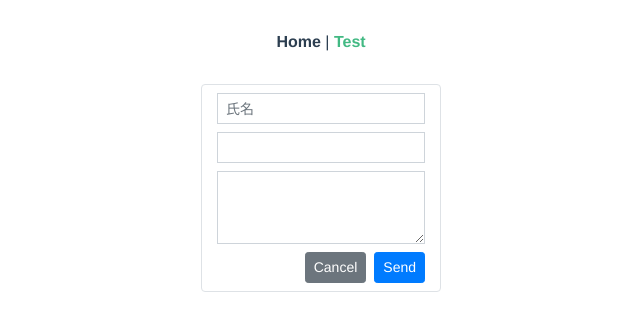
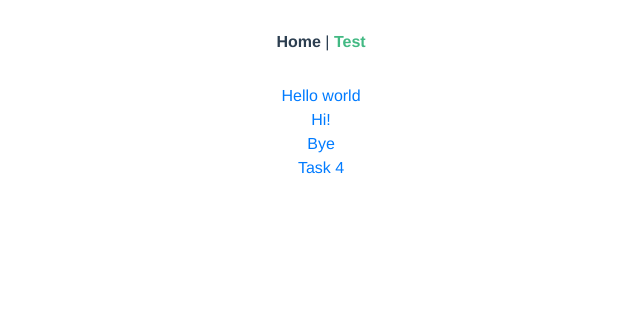
Before and after one commit to uguisu-an/vue-chat, a Vue app: page /test in a window 1280 px wide. Shown: the top 330 px of the page, without its empty margins (319-959 px from the left). Built offline with nearby package versions, Linux system fonts and the light colour scheme.

Commit message:
モーダル出した

```diff
--- a/src/views/TestPage.vue
+++ b/src/views/TestPage.vue
@@ -1,26 +1,46 @@
 <template>
-  <div class="container border py-2 rounded" style="width: 15rem;">
-    <form class="form-sm">
-      <div class="form-group">
-        <input type="text" class="form-control" placeholder="氏名" />
+  <div class="container" style="width: 10rem;">
+    <div class="task-group" v-for="tg in taskGroups" :key="tg.id">
+      <a href="#" @click="currenctTaskGroup = tg">
+        {{tg.name}}
+      </a>
+      <div class="task-group__modal p-2 border bg-light" v-if="currenctTaskGroup === tg">
+        <h5>{{ tg.name }}</h5>
+        <button @click="currenctTaskGroup = null" class="btn btn-sm btn-primary">OK</button>
       </div>
-      <div class="form-group">
-        <input type="text" class="form-control" />
-      </div>
-      <div class="form-group">
-        <textarea class="form-control" rows="3"></textarea>
-      </div>
-      <div class="form-btn-group">
-        <button class="btn btn-primary">Send</button>
-        <button class="btn btn-secondary">Cancel</button>
-      </div>
-    </form>
+    </div>
   </div>
 </template>
 
-<script>
-export default {};
+<script lang="ts">
+import { Component, Vue } from "vue-property-decorator";
+
+@Component({})
+export default class TestPage extends Vue {
+  currenctTaskGroup = null;
+  taskGroups = [
+    { id: 1, name: "Hello world"},
+    { id: 2, name: "Hi!"},
+    { id: 3, name: "Bye"},
+    { id: 4, name: "Task 4"},
+  ]
+
+
+  test1 = false;
+}
 </script>
 
-<style>
+<style lang="scss" scoped>
+.task-group {
+  position: relative;
+}
+
+.task-group__modal {
+  position: absolute;
+  left: 0;
+  top: 1.5rem;
+  width: 16rem;
+  height: 10rem;
+  z-index: 100;
+}
 </style>
```
Also changed, not shown: src/views/TestFormPage.vue (added, +26 -0 lines).
